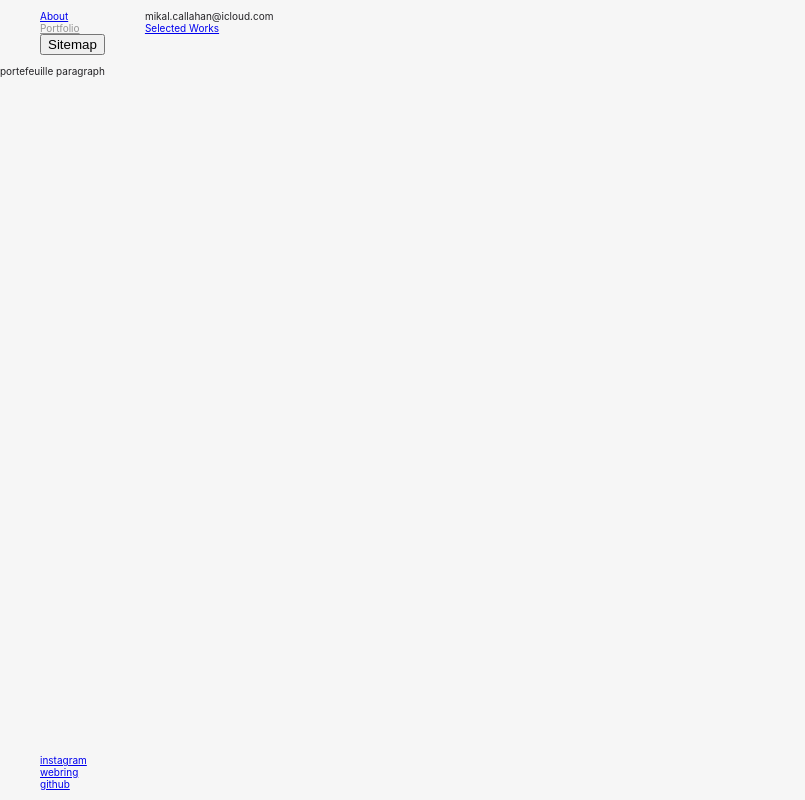
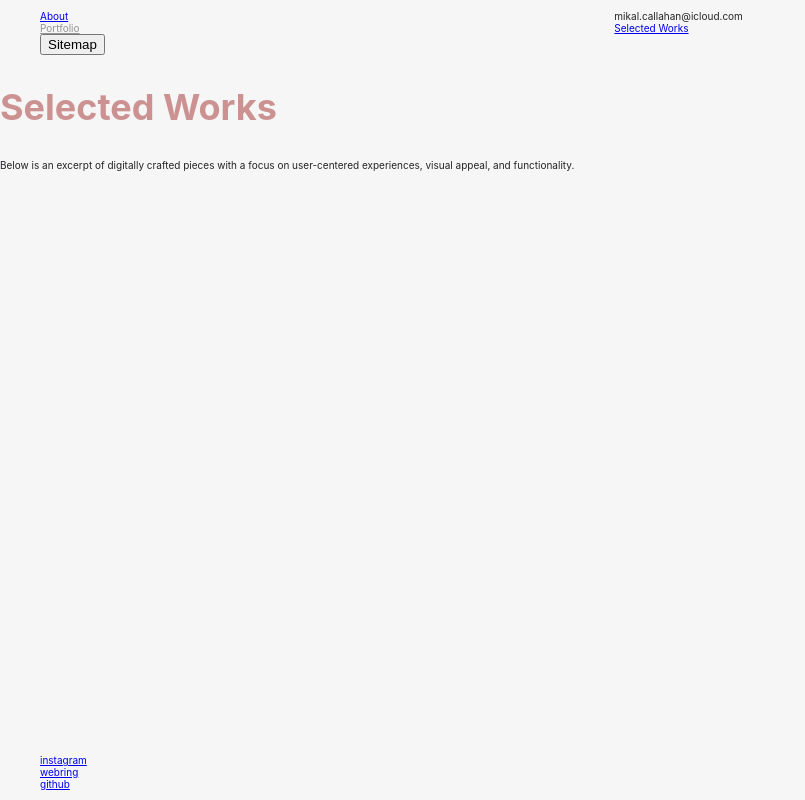
Before and after one commit to mikalcallahan/Portfolio-old, a React (Create React App) app in the folder client/: page /portfolio in a window 1280 px wide. Shown: the whole page, without its empty margins (0-805 px from the left). Built offline with nearby package versions, Linux system fonts and the light colour scheme.

Commit message:
Components/ +Componetized Paragraph and PageHeader
About/
+Pull Paragraph and PageHeader components

Portfolio/
+Pull paragraph and PageHeader components

```diff
--- /dev/null
+++ b/client/src/components/PageHeader.js
@@ -0,0 +1,5 @@
+import React from 'react'
+
+const PageHeader = props => <h1 className='offset--red'>{props.title}</h1>
+
+export default PageHeader
--- /dev/null
+++ b/client/src/components/Paragraph.js
@@ -0,0 +1,7 @@
+import React from 'react'
+
+const Paragraph = props => (
+  <p className={props.className}> {props.paragraph} </p>
+)
+
+export default Paragraph
--- a/client/src/views/About.js
+++ b/client/src/views/About.js
@@ -1,6 +1,8 @@
 import React, { Component } from 'react'
 import PropTypes from 'prop-types'
 // import { withRouter } from 'react-router-dom'
+import PageHeader from 'components/PageHeader.js'
+import Paragraph from 'components/Paragraph.js'
 import 'styles/about.scss'
 
 class About extends Component {
@@ -16,6 +18,9 @@ class About extends Component {
   */
   render() {
     // const { match, location, history } = this.props
+    const introParagraph = `I am a software developer and ui/ux designer in love with the process of designing and developing user experiences.
+       I create full-stack solutions to web oriented needs, from e-commerce to web apps.`
+
     const specializeIn = [
       {
         id: '0',
@@ -34,20 +39,6 @@ class About extends Component {
       },
       { id: '3', name: 'Consulting', desc: 'If you just want some advice' },
     ]
-
-    function Header(props) {
-      return <h1 className='offset--red'> Mikal Callahan </h1>
-    }
-    function Intro(props) {
-      return (
-        <p>
-          {' '}
-          I am a software developer and ui/ux designer in love with the process
-          of designing and developing user experiences. I create full-stack
-          solutions to web oriented needs, from e-commerce to web apps.{' '}
-        </p>
-      )
-    }
     function Specialize(props) {
       let specializedList = specializeIn.map(item => (
         <li className='specialize__link' key={item.id}>
@@ -87,12 +78,12 @@ class About extends Component {
       )
     }
     return (
-      <div className='about'>
-        <Header />
-        <Intro />
+      <section className='about'>
+        <PageHeader title='Mikal Callahan' />
+        <Paragraph className='p--xl' paragraph={introParagraph} />
         <Specialize />
         <Create />
-      </div>
+      </section>
     )
   }
 }
--- a/client/src/views/Portfolio.js
+++ b/client/src/views/Portfolio.js
@@ -1,11 +1,18 @@
 import React, { Component } from 'react'
+// import PropTypes from 'prop-types'
+import PageHeader from 'components/PageHeader'
+import Paragraph from 'components/Paragraph'
+
+// import 'styles/portfolio.scss'
 
 export default class Portfolio extends Component {
   render() {
+    const introParagraph = `Below is an excerpt of digitally crafted pieces with a focus on user-centered experiences, visual appeal, and functionality.`
     return (
-      <div className='portfolio'>
-        <p> portefeuille paragraph </p>
-      </div>
+      <section className='portfolio'>
+        <PageHeader title='Selected Works' />
+        <Paragraph className='p--xl' paragraph={introParagraph} />
+      </section>
     )
   }
 }
```
